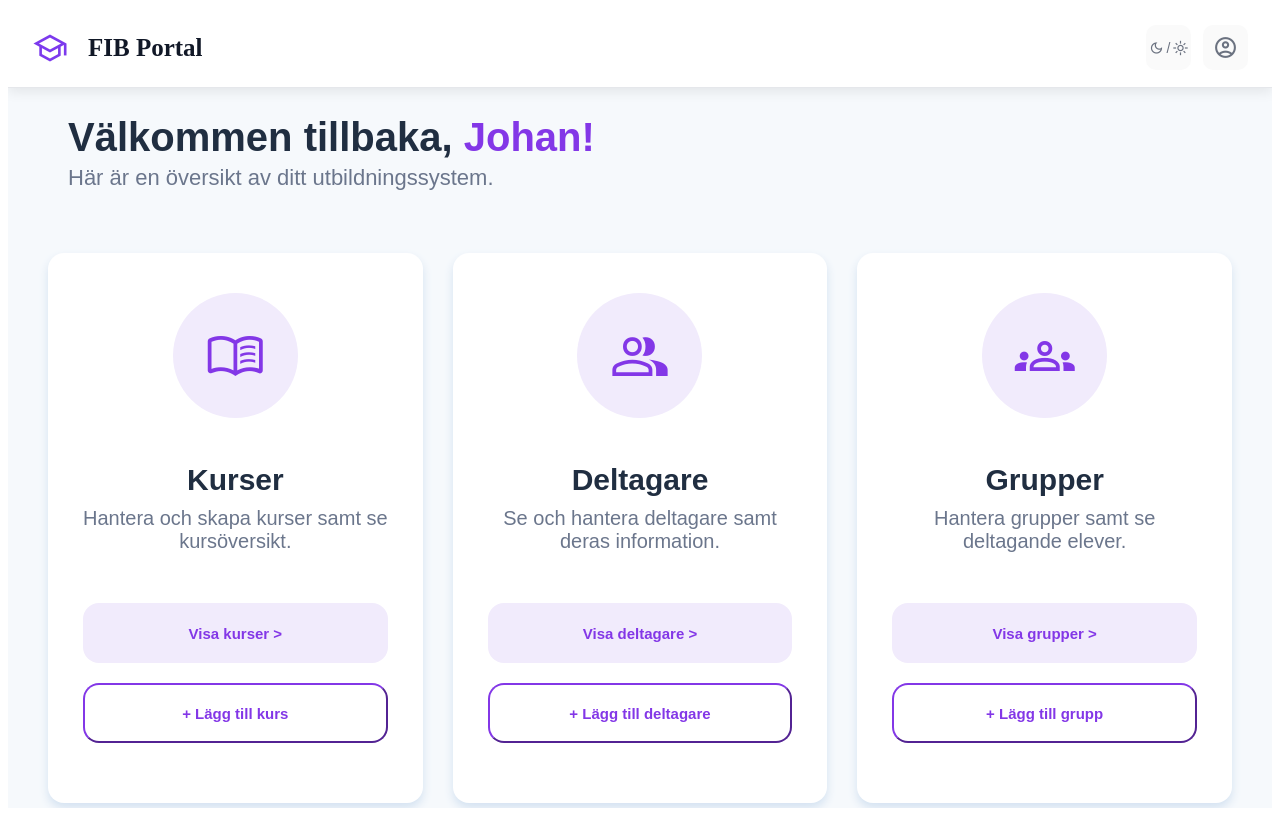
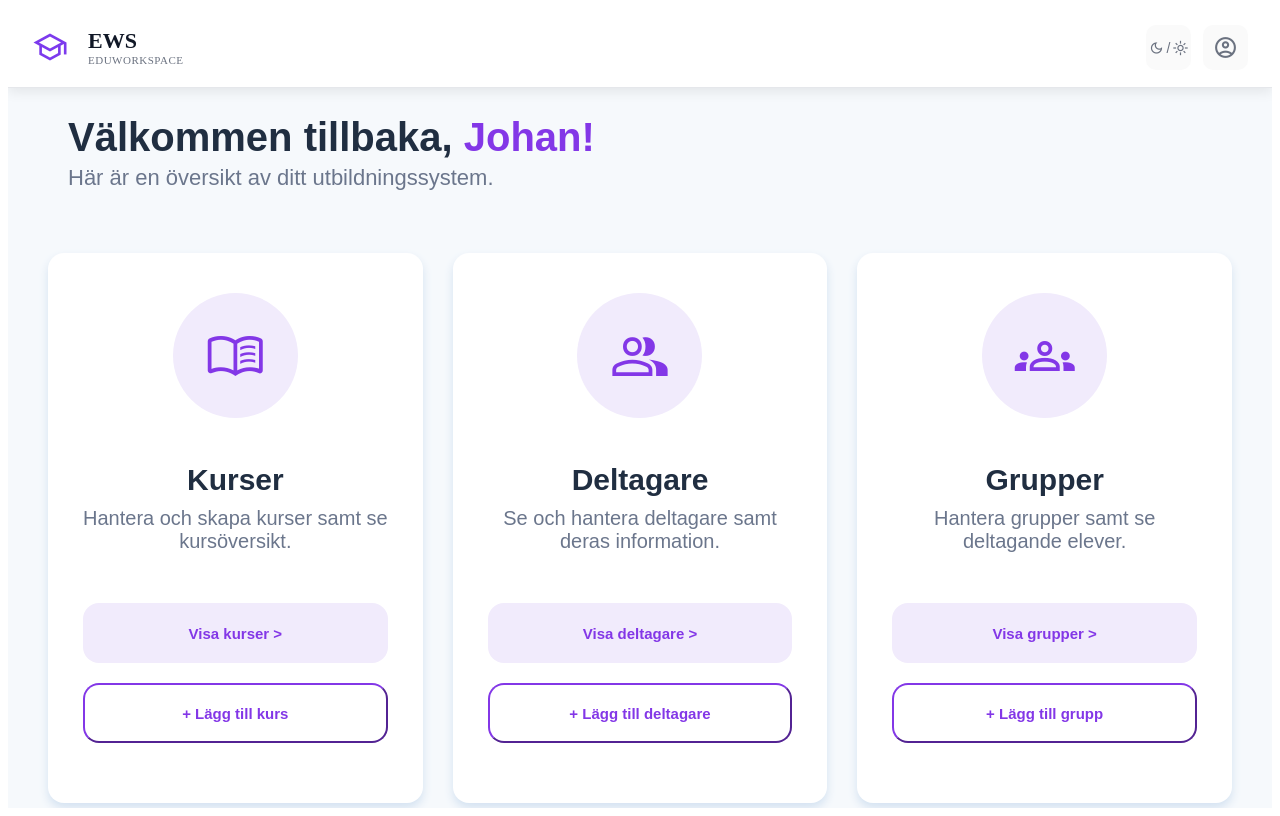
Before and after one commit to Brian-Bridgeman/Eduworkspace, an Angular app in the folder Client/: page /start in a window 1280 px wide. Built offline with nearby package versions, Linux system fonts and the light colour scheme.

Commit message:
Change headertitle and add header subtitle, temporarily?

```diff
--- a/Client/src/app/components/header/header.css
+++ b/Client/src/app/components/header/header.css
@@ -42,6 +42,25 @@
 .logo-icon.material-symbols-outlined {
     font-size: 36px;
     color: #7c3aed;
+}
+
+.logo-text {
+    display: flex;
+    flex-direction: column;
+    line-height: 1.2;
+}
+
+.logo-text h1 {
+    margin: 0;
+    font-size: 22px;
+    font-weight: 800;
+    color: #111827;
+}
+
+.logo-text span {
+    font-size: 11px;
+    color: #6b7280;
+    letter-spacing: 0.5px;
 }
 
 .header-right {
--- a/Client/src/app/components/header/header.html
+++ b/Client/src/app/components/header/header.html
@@ -6,7 +6,10 @@
                     school
                 </span>
             </div>
-            <h1 class="title">FIB Portal</h1>
+            <div class="logo-text">
+                <h1>EWS</h1>
+                <span>EDUWORKSPACE</span>
+            </div>
         </div>
         <div class="header-right">
 
```
